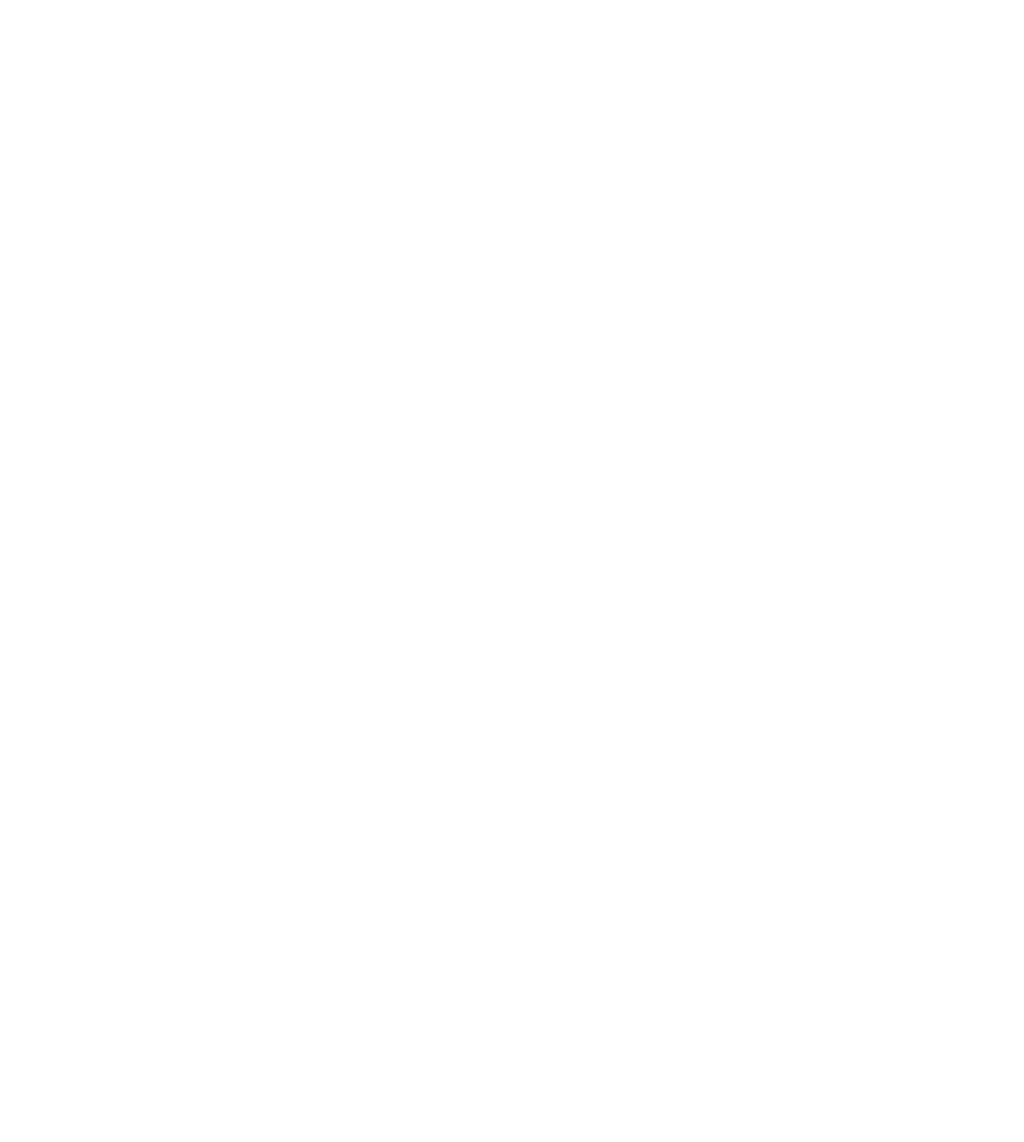
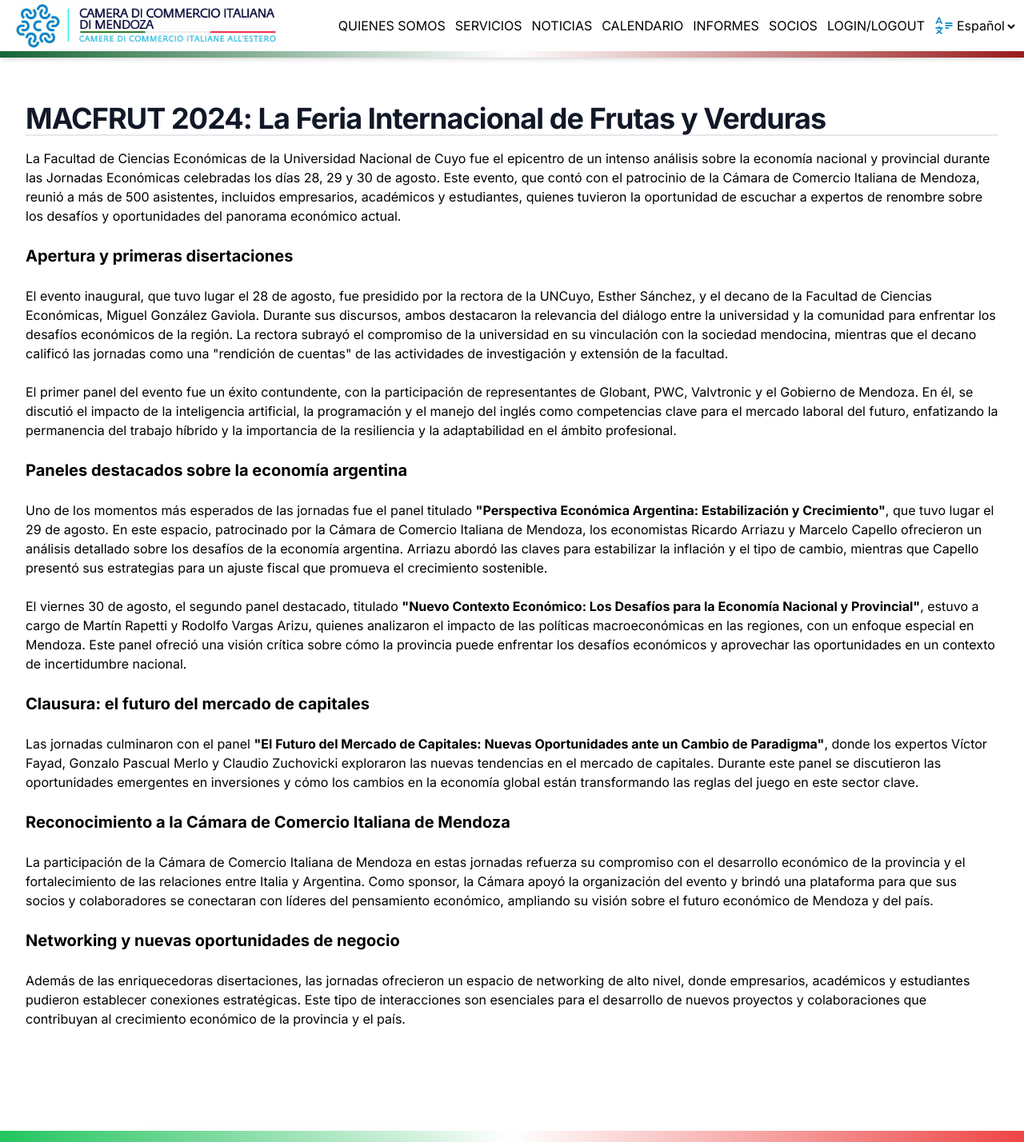
Before and after one commit to JoaquinFarah/cci, a Next.js app: page /es/news/articles/macfrut2024 in a window 1280 px wide. Before the commit this address had no page. Shown: the top 1428 px of the page at 80% size. Before the commit the page ends 800 px from the top, so only its background shows below. Built offline with nearby package versions, Linux system fonts and the light colour scheme.

Commit message:
macfrut page add & minor fixes

```diff
--- /dev/null
+++ b/src/app/[locale]/news/[articles]/macfrut2024/page.tsx
@@ -0,0 +1,78 @@
+import React from 'react'
+import Image from 'next/image'
+
+export default function minas() {
+  return (
+    <div className="mx-auto max-w-7xl sm:px-6 lg:px-8">
+      <div className="mx-auto max-w-2xl py-16 sm:py-24 lg:max-w-none lg:py-32">
+        <h2 className="text-3xl font-bold tracking-tight text-gray-900 sm:text-4xl">MACFRUT 2024: La Feria Internacional de Frutas y Verduras</h2>
+        <div className="min-h-0.5 bg-gray-200 mb-4"></div>
+        <div className="space-y-6">
+          <p>
+          La Facultad de Ciencias Económicas de la Universidad Nacional de Cuyo fue el epicentro de un intenso análisis sobre la economía nacional y provincial durante las Jornadas Económicas celebradas los días 28, 29 y 30 de agosto. Este evento, que contó con el patrocinio de la Cámara de Comercio Italiana de Mendoza, reunió a más de 500 asistentes, incluidos empresarios, académicos y estudiantes, quienes tuvieron la oportunidad de escuchar a expertos de renombre sobre los desafíos y oportunidades del panorama económico actual.
+          </p>
+
+          <p className="font-bold text-xl">
+          Apertura y primeras disertaciones
+          </p>
+
+          <p>
+          El evento inaugural, que tuvo lugar el 28 de agosto, fue presidido por la rectora de la UNCuyo, Esther Sánchez, y el decano de la Facultad de Ciencias Económicas, Miguel González Gaviola. Durante sus discursos, ambos destacaron la relevancia del diálogo entre la universidad y la comunidad para enfrentar los desafíos económicos de la región. La rectora subrayó el compromiso de la universidad en su vinculación con la sociedad mendocina, mientras que el decano calificó las jornadas como una "rendición de cuentas" de las actividades de investigación y extensión de la facultad.
+          </p>
+
+          <p>
+          El primer panel del evento fue un éxito contundente, con la participación de representantes de Globant, PWC, Valvtronic y el Gobierno de Mendoza. En él, se discutió el impacto de la inteligencia artificial, la programación y el manejo del inglés como competencias clave para el mercado laboral del futuro, enfatizando la permanencia del trabajo híbrido y la importancia de la resiliencia y la adaptabilidad en el ámbito profesional.
+          </p>
+
+          <p className="font-bold text-xl">
+          Paneles destacados sobre la economía argentina
+          </p>
+
+          <p>
+          Uno de los momentos más esperados de las jornadas fue el panel titulado <span className="font-bold">"Perspectiva Económica Argentina: Estabilización y Crecimiento"</span>, que tuvo lugar el 29 de agosto. En este espacio, patrocinado por la Cámara de Comercio Italiana de Mendoza, los economistas Ricardo Arriazu y Marcelo Capello ofrecieron un análisis detallado sobre los desafíos de la economía argentina. Arriazu abordó las claves para estabilizar la inflación y el tipo de cambio, mientras que Capello presentó sus estrategias para un ajuste fiscal que promueva el crecimiento sostenible.
+          </p>
+
+          <p>
+          El viernes 30 de agosto, el segundo panel destacado, titulado <span className="font-bold">"Nuevo Contexto Económico: Los Desafíos para la Economía Nacional y Provincial"</span>, estuvo a cargo de Martín Rapetti y Rodolfo Vargas Arizu, quienes analizaron el impacto de las políticas macroeconómicas en las regiones, con un enfoque especial en Mendoza. Este panel ofreció una visión crítica sobre cómo la provincia puede enfrentar los desafíos económicos y aprovechar las oportunidades en un contexto de incertidumbre nacional.
+          </p>
+
+          <p className="font-bold text-xl">
+          Clausura: el futuro del mercado de capitales
+          </p>
+
+          <p>
+          Las jornadas culminaron con el panel <span className="font-bold">"El Futuro del Mercado de Capitales: Nuevas Oportunidades ante un Cambio de Paradigma"</span>, donde los expertos Víctor Fayad, Gonzalo Pascual Merlo y Claudio Zuchovicki exploraron las nuevas tendencias en el mercado de capitales. Durante este panel se discutieron las oportunidades emergentes en inversiones y cómo los cambios en la economía global están transformando las reglas del juego en este sector clave.
+          </p>
+
+          <p className="font-bold text-xl">
+          Reconocimiento a la Cámara de Comercio Italiana de Mendoza
+          </p>
+
+          <p>
+          La participación de la Cámara de Comercio Italiana de Mendoza en estas jornadas refuerza su compromiso con el desarrollo económico de la provincia y el fortalecimiento de las relaciones entre Italia y Argentina. Como sponsor, la Cámara apoyó la organización del evento y brindó una plataforma para que sus socios y colaboradores se conectaran con líderes del pensamiento económico, ampliando su visión sobre el futuro económico de Mendoza y del país.
+          </p>
+
+          <p className="font-bold text-xl">
+          Networking y nuevas oportunidades de negocio
+          </p>
+
+          <p>
+          Además de las enriquecedoras disertaciones, las jornadas ofrecieron un espacio de networking de alto nivel, donde empresarios, académicos y estudiantes pudieron establecer conexiones estratégicas. Este tipo de interacciones son esenciales para el desarrollo de nuevos proyectos y colaboraciones que contribuyan al crecimiento económico de la provincia y el país.
+          </p>
+        </div>
+      </div>
+      {/* <div className="">
+        <div className="relative w-full" style={{ paddingBottom: '90%' }}>
+          <Image
+            src="/exposj.jpeg"
+            alt="Pedro Baziuk y Oliverio Gabrielli, junto con los representantes de Green Mining"
+            layout="fill"
+            objectFit="contain"
+            className="rounded-lg"
+          />
+        </div>
+        <p className="text-xs text-center text-gray-500 mt-2 mb-2">Pedro Baziuk y Oliverio Gabrielli, junto con los representantes de Green Mining.</p>
+      </div>                */}
+    </div>
+  )
+}
--- a/src/app/[locale]/news/[articles]/sitevinitech2024/page.tsx
+++ b/src/app/[locale]/news/[articles]/sitevinitech2024/page.tsx
@@ -58,7 +58,7 @@
           </p>
 
           <p>
-            Agradecemos a todos los que visitaron nuestro stand y contribuyeron al éxito de esta edición de SITEVINITECH. Invitamos a quienes deseen saber más sobre las empresas expositoras a visitar el Catálogo Virtual de la feria, donde encontrarán información detallada sobre las innovaciones presentadas. Pueden acceder al catálogo a través del siguiente enlace: Catálogo de Expositores SITEVINITECH.
+            Agradecemos a todos los que visitaron nuestro stand y contribuyeron al éxito de esta edición de SITEVINITECH. Invitamos a quienes deseen saber más sobre las empresas expositoras a visitar el Catálogo Virtual de la feria, donde encontrarán información detallada sobre las innovaciones presentadas. Pueden acceder al catálogo a través del siguiente enlace:<a className="underline text-blue-700" target="_blank" href="https://sitevinitech.com.ar/catalogo-de-expositores/">Catálogo de Expositores SITEVINITECH.</a>
           </p>
           <div className="relative w-full" style={{ paddingBottom: '70%' }}>
             <Image
--- a/src/app/[locale]/news/page.tsx
+++ b/src/app/[locale]/news/page.tsx
@@ -85,21 +85,21 @@
       description: 'MACFRUT 2024: La Feria Internacional de Frutas y Verduras',
       imageSrc: 'https://cdn-italiani-media.italiani.it/site-rionegro/sites/96/2024/01/macfrut24-1000x411.jpg',
       imageAlt: 'mcf',
-      href: '#',
+      href: '/es/news/articles/macfrut2024',
     },
     {
       name: 'Gastronomia',
       description: 'Ospitalità Italiana: Un reconocimiento a la excelencia en la gastronomía',
       imageSrc: '/Logo.jpg',
       imageAlt: 'mdita',
-      href: '#',
+      href: '/es/news/articles/ospitalita',
     },
     {
       name: 'Internacionales',
       description: 'Recepción de la comitiva de la Scuola Enologica Cerletti en Mendoza',
       imageSrc: '/instconegliano.jpeg',
       imageAlt: 'inst',
-      href: '#',
+      href: 'scuolacerletti',
     },
 
 
```
